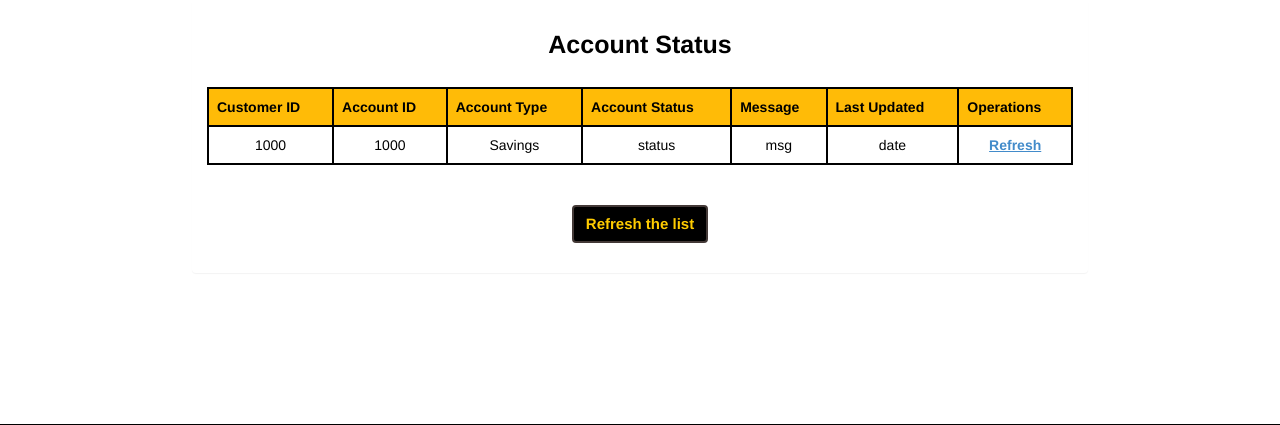
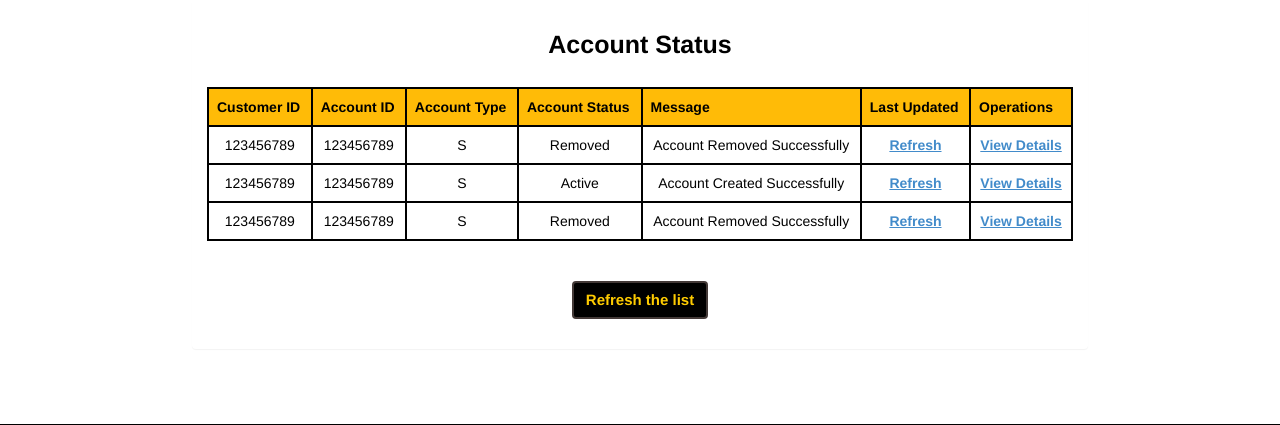
Before and after one commit to VSatej/Retail-Banking, a Flask app: page /accountStatus in a window 1280 px wide. Shown: the part 113-538 px from the top of the page. Run offline with Flask 2, Linux system fonts and the light colour scheme; data comes from the database, SQL or seed files in the repository; some libraries are stand-ins or nearby versions.

Commit message:
Customer status and account status update complete!

```diff
--- a/app.py
+++ b/app.py
@@ -244,11 +244,15 @@ def createCustomer():
 
 @app.route("/customerStatus",methods=['POST','GET'])
 def customerStatus():
-    return render_template("customerStatus.html")
+    db = DBHandler()
+    status = db.get_all_customer_status()
+    return render_template("customerStatus.html", data=status)
 
 @app.route("/accountStatus",methods=['POST','GET'])
 def accountStatus():
-    return render_template("accountStatus.html")
+    db = DBHandler()
+    status = db.get_all_account_status()
+    return render_template("accountStatus.html",data=status)
 
 @app.route("/cashier_withdraw",methods=['POST','GET'])
 def cashier_withdraw():
--- a/templates/accountStatus.html
+++ b/templates/accountStatus.html
@@ -28,13 +28,9 @@
                 </strong>
                 <tbody>
                 <tr>
-                    <td>1000</td>
-                    <td>1000</td>
-                    <td>Savings</td>
-                    <td>status</td>
-                    <td>msg</td>
-                    <td>date</td>
-                    <td><a href="{{ url_for('accountStatus') }}"><u><b>Refresh</b></u></a></td>
+                    {% for each in data %}
+                         <tr><td>{{each[0]}}</td><td>{{each[1]}}</td><td>{{each[2]}}</td><td>{{each[3]}}</td><td>{{each[4]}}</td><td><a href='{{ url_for('accountStatus') }}'><u><b>Refresh</b></u></a></td><td><a href=''><u><b>View Details</b></u></a></td></tr>
+                    {% endfor %}
                 </tr>
                 </tbody>
                 </table>
```
Also changed, not shown: static/js/customerStatus.js (added, +7 -0 lines), templates/customerStatus.html (+4 -10 lines).
